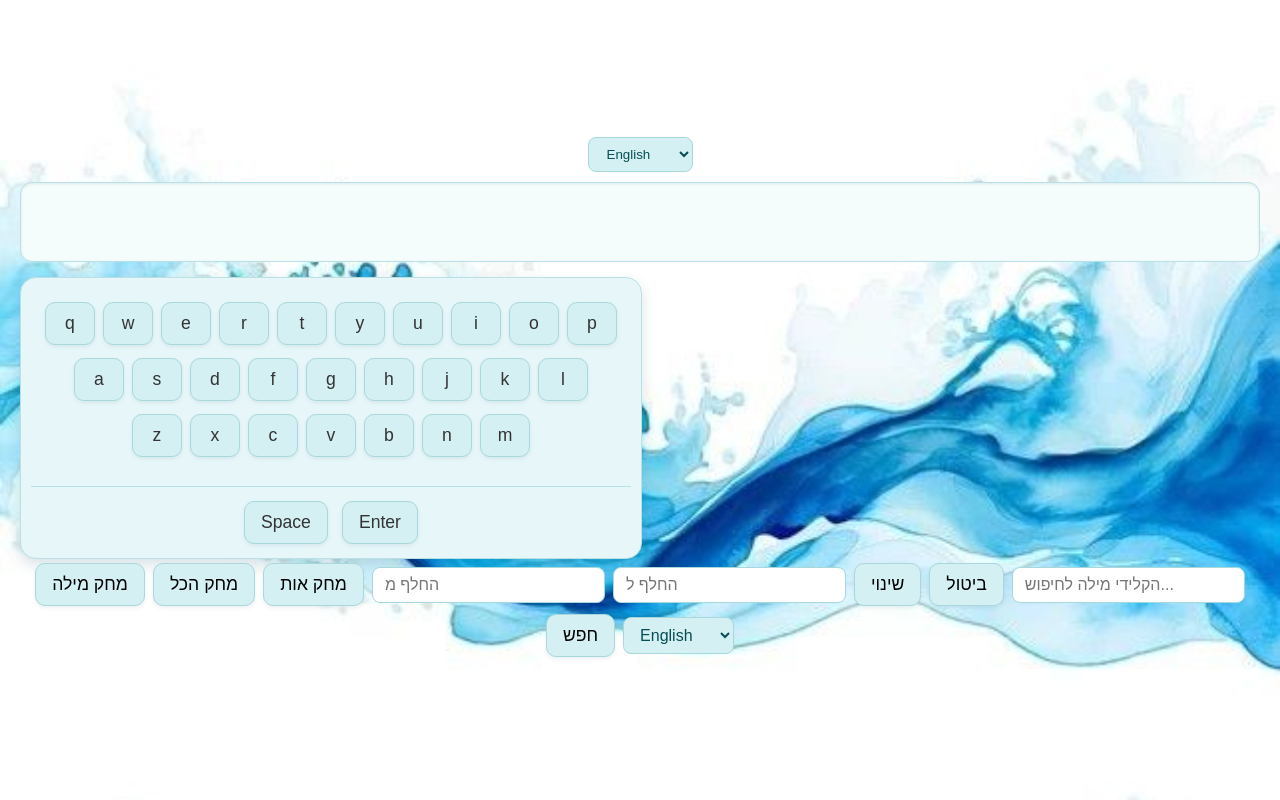
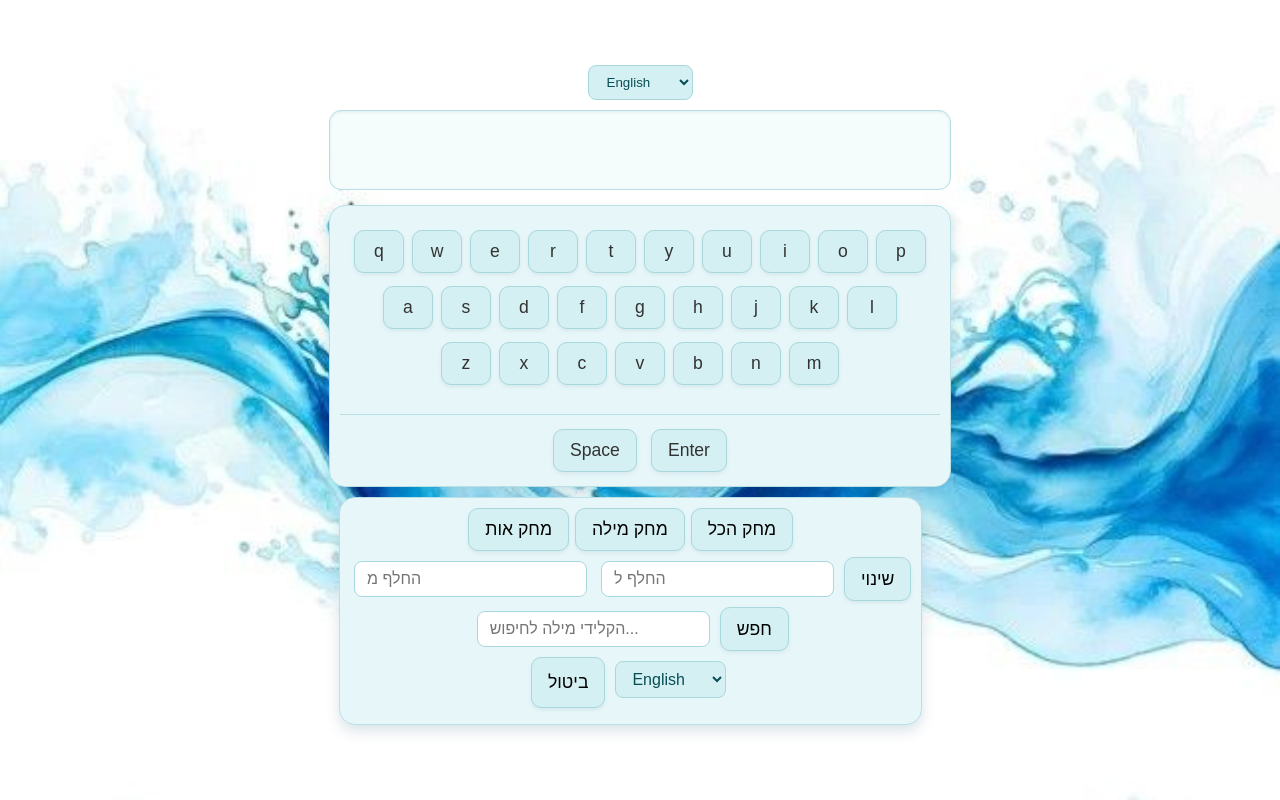
Before and after one commit to NechamaSanders/keyboard_project, a React (Vite) app: page / in a window 1280 px wide. Built offline with nearby package versions, Linux system fonts and the light colour scheme.

Commit message:
changes in css
Signed-off-by: Olshtein Shani <s0533173756@gmail.com>

```diff
--- a/src/components/EditingTools.css
+++ b/src/components/EditingTools.css
@@ -1,8 +1,26 @@
+.editing-tools {
+  display: flex;
+  flex-direction: column;
+  background-color: #e7f7f9;
+  border-radius: 16px;
+  padding: 10px;
+  box-shadow: 0 6px 14px rgba(0, 70, 100, 0.15);
+  width: fit-content;
+  border: 1px solid #b8e0e5;
+  margin: 10px;
+}
+
+.editing-tools .keyboard-row {
+  display: flex;
+  justify-content: center;
+  gap: 6px;
+  margin-bottom: 6px;
+}
+
 .editing-tools button {
   display: inline-block;
-  margin: 4px;
   padding: 10px 16px;
-  background-color: #d4f0f3; /* pale seafoam כמו המקלדת */
+  background-color: #d4f0f3;
   border: 1px solid #a8d8dc;
   border-radius: 10px;
   font-size: 1.1rem;
@@ -21,7 +39,6 @@
   transform: translateY(0);
 }
 
-/* אופציונלי: רווחים בין הכפתורים והאינפוטים */
 .editing-tools input,
 .editing-tools select {
   margin: 4px;
--- a/src/components/EditingTools.jsx
+++ b/src/components/EditingTools.jsx
@@ -44,9 +44,13 @@ export default function EditingTools({ onKeyPress, language, setLanguage }) {
 
     return (
         <div className="editing-tools">
-            <button onClick={() => { deleteText("word") }}>מחק מילה</button>
-            <button onClick={() => { deleteText("all") }}>מחק הכל</button>
-            <button onClick={() => { deleteText("char") }}>מחק אות</button>
+  <div className="keyboard-row">
+    <button onClick={() => deleteText("char")}>מחק אות</button>
+    <button onClick={() => deleteText("word")}>מחק מילה</button>
+    <button onClick={() => deleteText("all")}>מחק הכל</button>
+  </div>
+
+  <div className="keyboard-row">
     <input
       type="text"
       placeholder="החלף מ"
@@ -59,8 +63,10 @@ export default function EditingTools({ onKeyPress, language, setLanguage }) {
       value={changeTo}
       onChange={(e) => setChangeTo(e.target.value)}
     />
-            <button onClick={() => { changeChar() }}>שינוי</button>
-            <button onClick={undo}>ביטול</button>
+    <button onClick={changeChar}>שינוי</button>
+  </div>
+
+  <div className="keyboard-row">
     <input
       type="text"
       placeholder="הקלידי מילה לחיפוש..."
@@ -68,6 +74,10 @@ export default function EditingTools({ onKeyPress, language, setLanguage }) {
       onChange={(e) => setSearchTerm(e.target.value)}
     />
     <button onClick={onSearch}>חפש</button>
+  </div>
+
+  <div className="keyboard-row">
+    <button onClick={undo}>ביטול</button>
     <select
       value={language}
       onChange={(e) => setLanguage(e.target.value)}
@@ -80,6 +90,8 @@ export default function EditingTools({ onKeyPress, language, setLanguage }) {
       <option value="symbols">Symbols</option>
     </select>
   </div>
+</div>
+
     );
 
 
```
Lines whose indentation alone changed are shown as unchanged.
